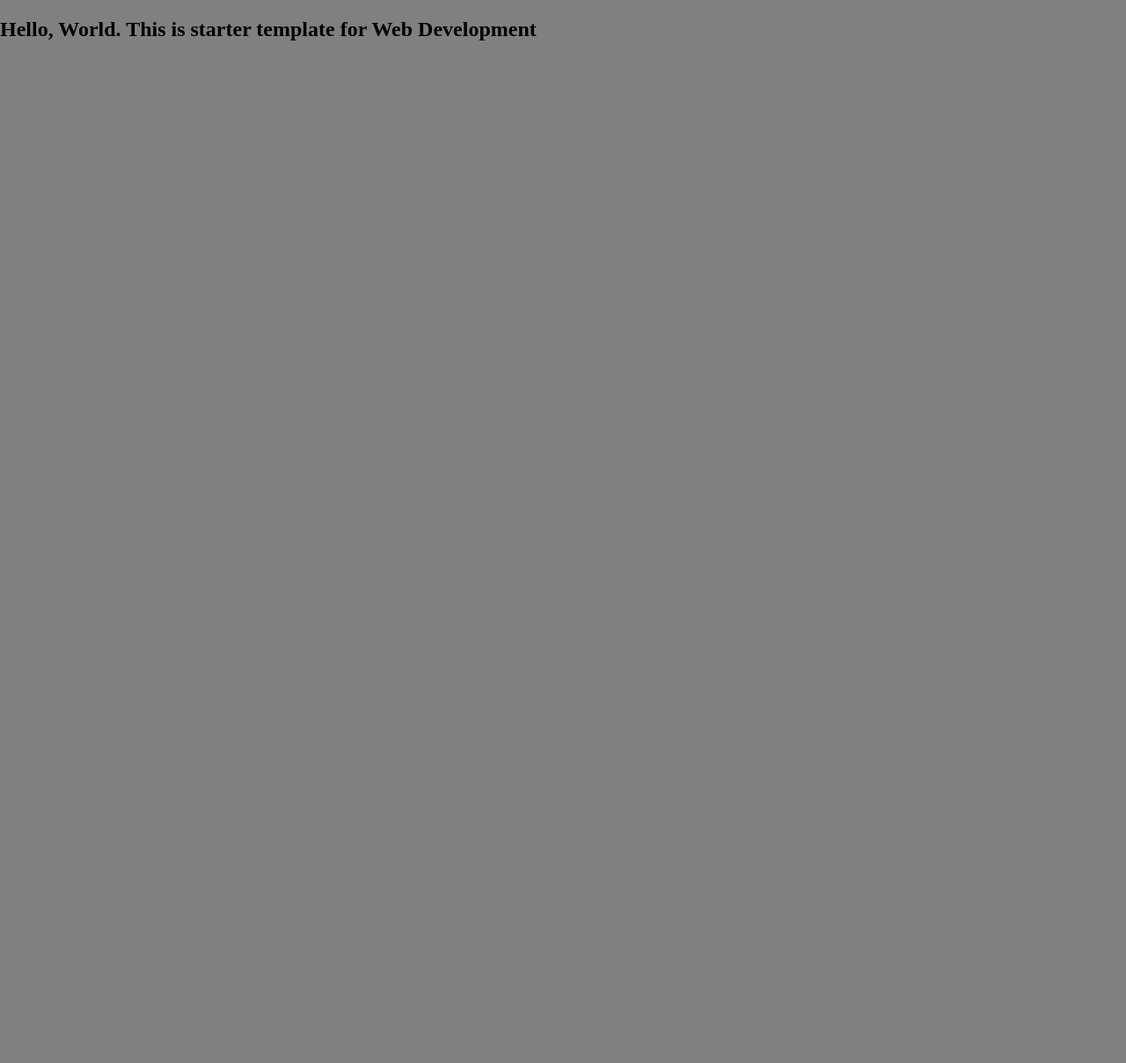
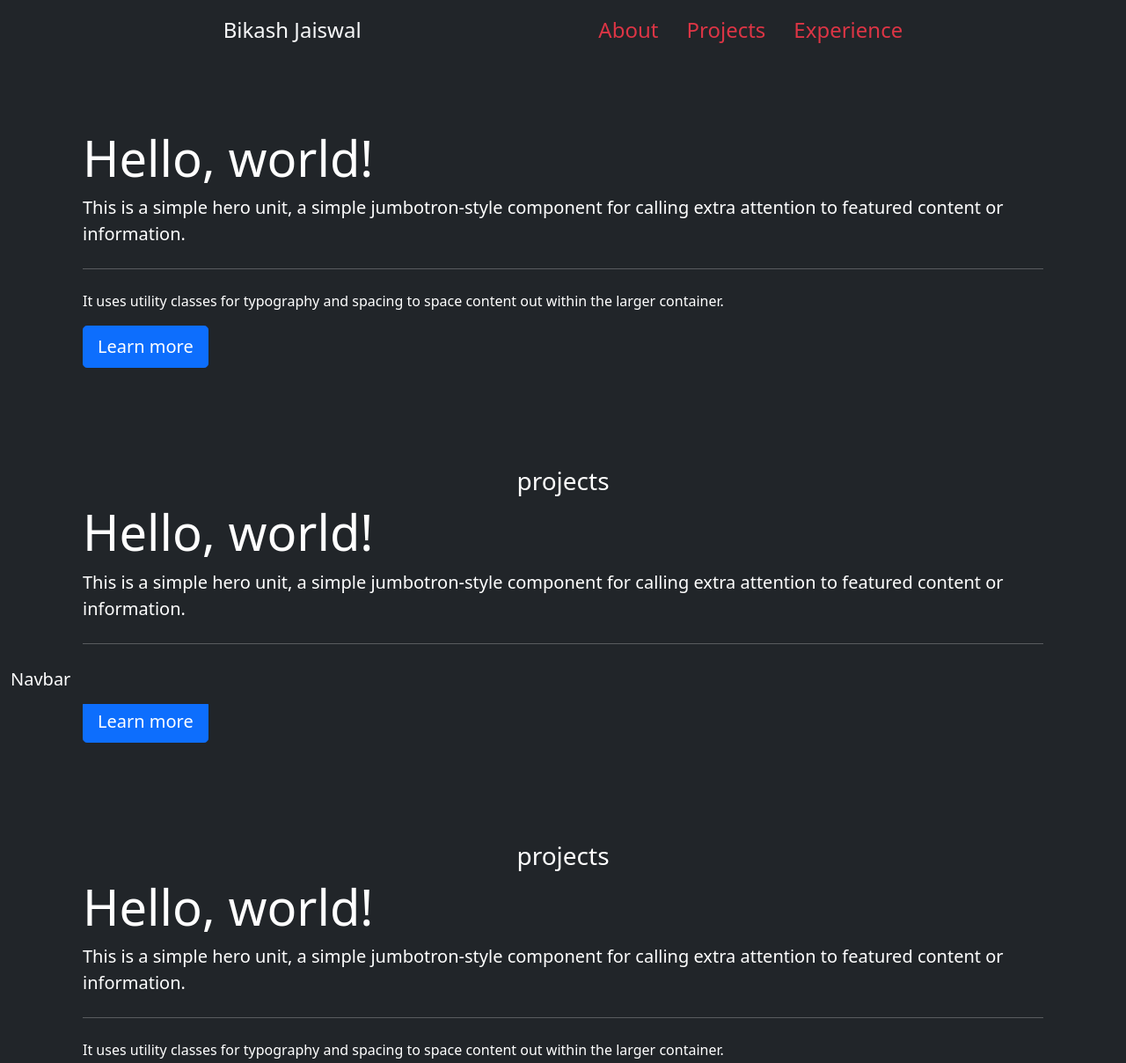
Before and after one commit to rimaljuneja/v2, a plain HTML site: page index.html in a window 1280 px wide. Shown: the top 1208 px of the page at 88% size. Before the commit the page ends 820 px from the top, so only its background shows below. Drawn offline with nearby package versions, Linux system fonts and the light colour scheme.

Commit message:
context switching working. need to add the content

```diff
--- a/index.html
+++ b/index.html
@@ -1,24 +1,119 @@
-<!DOCTYPE html>
+<!doctype html>
 <html lang="en">
 
 <head>
-    <meta charset="UTF-8">
-    <meta name="viewport" content="width=device-width, initial-scale=1.0">
-    <title>Default Template</title>
-    <!-- favicon trick-->
-    <link rel="icon" href="https://www.google.com/s2/favicons?domain=cdnjs.com">
-    <!-- Adding Font Awesome -->
-    <link rel="stylesheet" href="https://cdnjs.cloudflare.com/ajax/libs/font-awesome/5.15.1/css/all.min.css"
-        integrity="sha512-+4zCK9k+qNFUR5X+cKL9EIR+ZOhtIloNl9GIKS57V1MyNsYpYcUrUeQc9vNfzsWfV28IaLL3i96P9sdNyeRssA=="
-        crossorigin="anonymous" />
+    <!-- Required meta tags -->
+    <meta charset="utf-8">
+    <meta name="viewport" content="width=device-width, initial-scale=1">
+
+    <!-- Bootstrap CSS -->
+    <link href="https://cdn.jsdelivr.net/npm/bootstrap@5.0.0/dist/css/bootstrap.min.css" rel="stylesheet"
+        integrity="sha384-wEmeIV1mKuiNpC+IOBjI7aAzPcEZeedi5yW5f2yOq55WWLwNGmvvx4Um1vskeMj0" crossorigin="anonymous">
+    <script src="https://code.jquery.com/jquery-3.2.1.slim.min.js"
+        integrity="sha384-KJ3o2DKtIkvYIK3UENzmM7KCkRr/rE9/Qpg6aAZGJwFDMVNA/GpGFF93hXpG5KkN"
+        crossorigin="anonymous"></script>
     <link rel="stylesheet" href="style.css">
+    <title>Bikash Jaiswal</title>
 </head>
 
-<body>
-    <h2>Hello, World. This is starter template for Web Development</h2>
-    <!-- <i class="fas fa-address-card"></i> -->
-    <!-- script -->
-    <script src="script.js"></script>
+<body class="bg-dark text-white">
+    <!-- <div class="container"> -->
+    <div class="container ">
+        <!-- header -->
+        <nav id="home" class="navbar fixed-top navbar-expand-lg navbar-dark bg-dark justify-content-evenly fs-4">
+            <a class="nav-link active text-light nav-item" aria-current="page" href="#">Bikash Jaiswal</a>
+            <ul class="nav justify-content-center">
+                <a class="nav-link nav-item text-danger nav-item" aria-current="page" href="#">About</a>
+                <a class="nav-link text-danger nav-item" href="#projects">Projects</a>
+                <a class="nav-link text-danger nav-item" href="#experience"> Experience</a>
+            </ul>
+        </nav>
+        <!-- About section -->
+        <div class="container-fluid bg-dark" id="about">
+            <h3 class="text-center section-heading"> About me</h3>
+            <div class="bg-dark pt-5  mt-5">
+                <h1 class="display-4">Hello, world!</h1>
+                <p class="lead">This is a simple hero unit, a simple jumbotron-style component for calling extra
+                    attention to featured content or information.</p>
+                <hr class="my-4">
+                <p>It uses utility classes for typography and spacing to space content out within the larger container.
+                </p>
+                <a class="btn btn-primary btn-lg" href="#" role="button">Learn more</a>
+            </div>
+        </div>
+        <div class="container  bg-dark" id="projects">
+
+            <div class="bg-dark pt-5  mt-5">
+                <h3 class="text-center section-heading">projects</h3>
+                <h1 class="display-4">Hello, world!</h1>
+                <p class="lead">This is a simple hero unit, a simple jumbotron-style component for calling extra
+                    attention to featured content or information.</p>
+                <hr class="my-4">
+                <p>It uses utility classes for typography and spacing to space content out within the larger container.
+                </p>
+                <a class="btn btn-primary btn-lg" href="#" role="button">Learn more</a>
+            </div>
+            <div class="bg-dark pt-5  mt-5">
+                <h3 class="text-center section-heading">projects</h3>
+                <h1 class="display-4">Hello, world!</h1>
+                <p class="lead">This is a simple hero unit, a simple jumbotron-style component for calling extra
+                    attention to featured content or information.</p>
+                <hr class="my-4">
+                <p>It uses utility classes for typography and spacing to space content out within the larger container.
+                </p>
+                <a class="btn btn-primary btn-lg" href="#" role="button">Learn more</a>
+            </div>
+
+        </div>
+        <div class="container  vh-100 bg-dark" id="experience">
+            <div class="bg-dark pt-5  mt-5">
+                <h3 class="text-center section-heading">experience</h3>
+                <h1 class="display-4">Hello, world!</h1>
+
+                <p class="lead">This is a simple hero unit, a simple jumbotron-style component for calling extra
+                    attention to featured content or information.</p>
+                <hr class="my-4">
+                <p>It uses utility classes for typography and spacing to space content out within the larger container.
+                </p>
+                <a class="btn btn-primary btn-lg" href="#" role="button">Learn more</a>
+            </div>
+            <div class="bg-dark pt-5  mt-5">
+                <h3 class="text-center section-heading">experience</h3>
+                <h1 class="display-4">Hello, world!</h1>
+                <p class="lead">This is a simple hero unit, a simple jumbotron-style component for calling extra
+                    attention to featured content or information.</p>
+                <hr class="my-4">
+                <p>It uses utility classes for typography and spacing to space content out within the larger container.
+                </p>
+                <a class="btn btn-primary btn-lg" href="#" role="button">Learn more</a>
+            </div>
+
+        </div>
+
+        <!-- footer -->
+        <div class="container">
+            <nav class="navbar fixed-bottom navbar-expand-lg navbar-dark bg-dark">
+                <div class="container-fluid">
+                    <a class="navbar-brand" href="#">Navbar</a>
+
+                </div>
+            </nav>
+        </div>
+    </div>
+
+
+
+
+
+
+    <!-- Optional JavaScript; choose one of the two! -->
+
+    <!-- Option 1: Bootstrap Bundle with Popper -->
+    <script src="https://cdn.jsdelivr.net/npm/bootstrap@5.0.0/dist/js/bootstrap.bundle.min.js"
+        integrity="sha384-p34f1UUtsS3wqzfto5wAAmdvj+osOnFyQFpp4Ua3gs/ZVWx6oOypYoCJhGGScy+8"
+        crossorigin="anonymous"></script>
+
+
 </body>
 
 </html>
--- a/style.css
+++ b/style.css
@@ -1,11 +1,8 @@
-html {
-  /* padding will stretch the page
-    prevents from happening horizontal scroll bar*/
-  box-sizing: border-box;
+.nav-item:hover {
+    /* font-size: 1.2% !important; */
+    color: teal !important;
 }
 
-body {
-  margin: 0;
-  min-height: 100vh; /*stretch the height 100%*/
-  background-color: gray;
+.section-heading {
+    margin-top: 1rem !important;
 }
```
